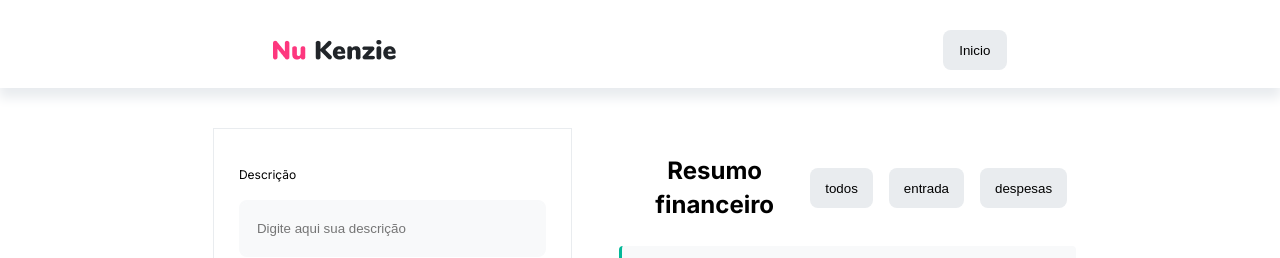
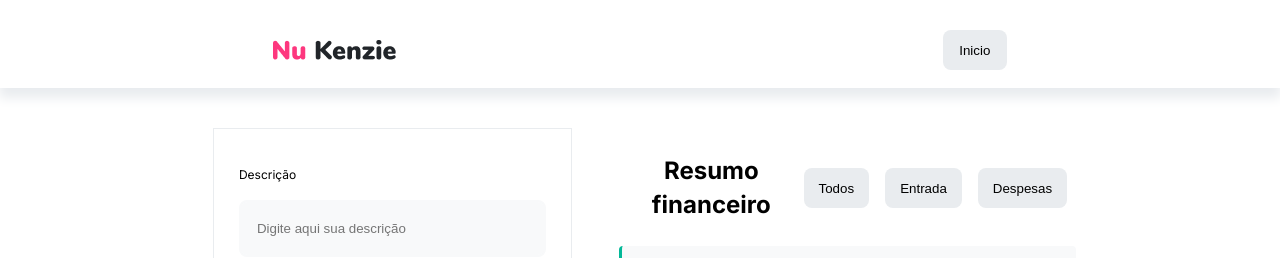
Before and after one commit to HiagoRomaneli/template-nu-kenzie-hiagoromaneli, a React (Vite) app: page / in a window 1280 px wide. Both pictures are taken after a click on the button "Iniciar". Shown: the top 258 px of the page. Built offline with nearby package versions, Linux system fonts and the light colour scheme.

Commit message:
fix: correçao de letras botoes

```diff
--- a/src/components/ButtonsFilter/index.jsx
+++ b/src/components/ButtonsFilter/index.jsx
@@ -6,13 +6,13 @@ export const ButtonsFilter = ({ setFilter }) => {
       <h3>Resumo financeiro</h3>
       <div className="div-buttons-filter">
         <button className="btn-filter" onClick={() => setFilter("todos")}>
-          todos
+          Todos
         </button>
         <button className="btn-filter" onClick={() => setFilter("entrada")}>
-          entrada
+          Entrada
         </button>
         <button className="btn-filter" onClick={() => setFilter("despesas")}>
-          despesas
+          Despesas
         </button>
       </div>
     </div>
```
